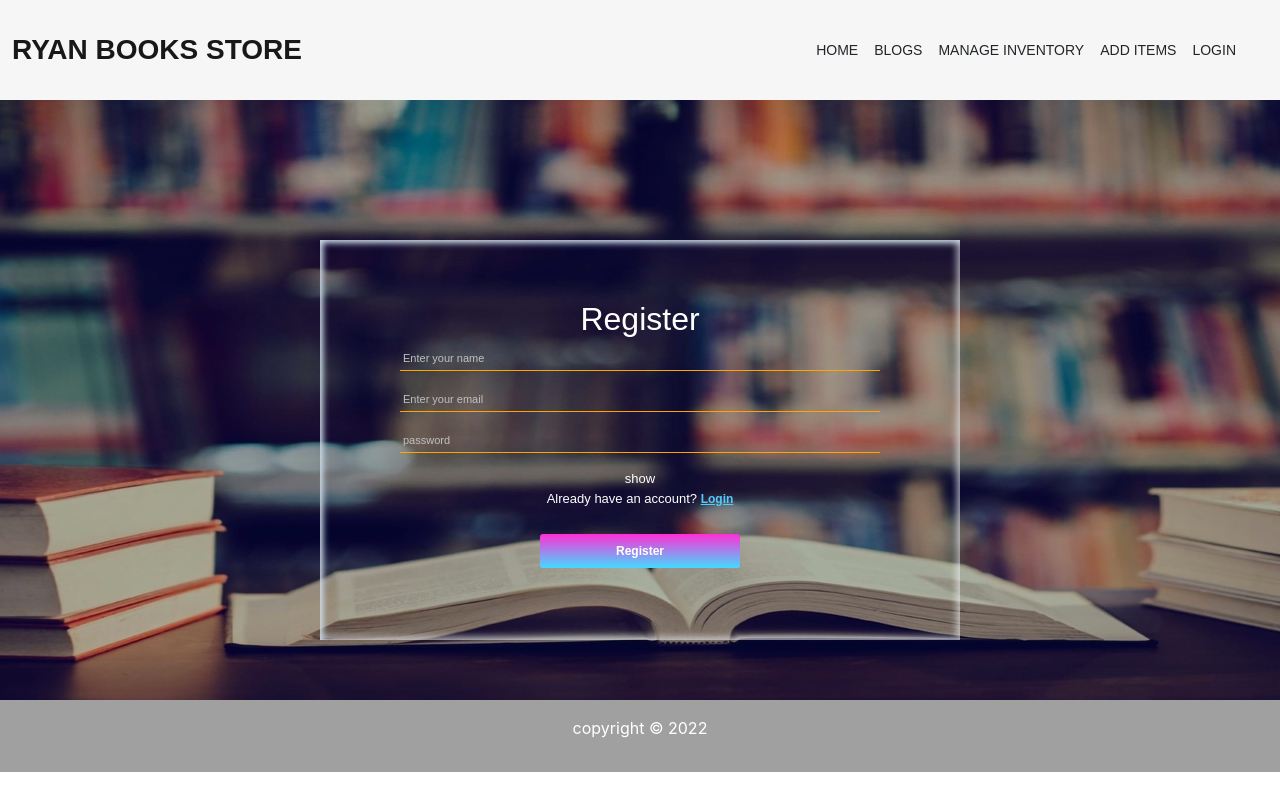
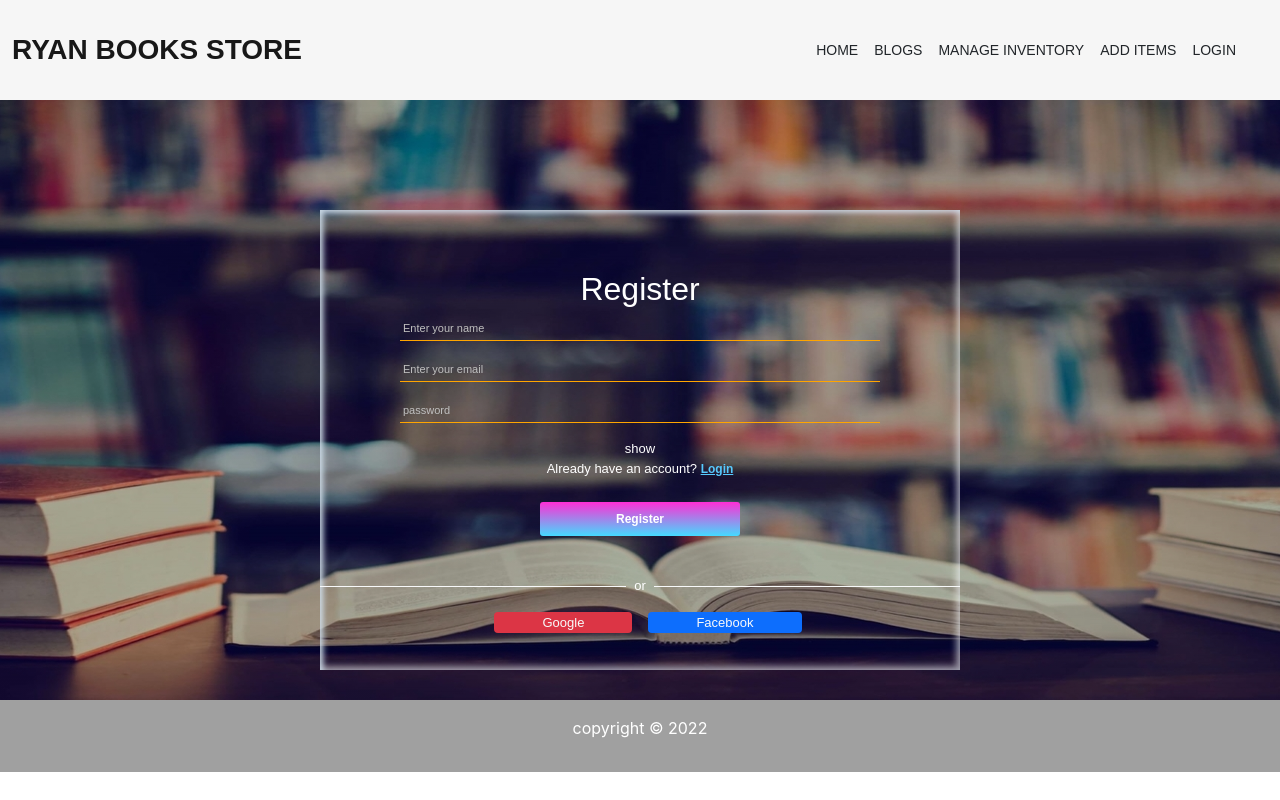
Before and after one commit to CodeWithShamim/Ryan-books-store-client-side, a React (Create React App) app: page /signup in a window 1280 px wide. Built offline with nearby package versions, Linux system fonts and the light colour scheme.

Commit message:
social login & email pass login added

```diff
--- a/package.json
+++ b/package.json
@@ -12,6 +12,7 @@
         "react-bootstrap": "^2.3.1",
         "react-dom": "^18.1.0",
         "react-firebase-hooks": "^5.0.3",
+        "react-icons": "^4.3.1",
         "react-router-dom": "^6.3.0",
         "react-scripts": "5.0.1",
         "react-toastify": "^8.2.0",
--- a/src/App.js
+++ b/src/App.js
@@ -39,7 +39,7 @@ function App() {
       </Routes>
       <Footer></Footer>
       {/* ==========react toastify========= */}
-      <ToastContainer></ToastContainer>
+      <ToastContainer />
     </div>
   );
 }
--- a/src/components/Login/LoginForm/LoginForm.css
+++ b/src/components/Login/LoginForm/LoginForm.css
@@ -5,7 +5,7 @@
     background-repeat: no-repeat;
     background-size: cover;
     background-position: center;
-    padding: 100px 0px;
+    padding: 70px 0px;
     font-size: 13px;
     font-weight: 500;
     color: #fff;
@@ -60,12 +60,12 @@
     background: linear-gradient(#ff2ed5, rgb(68, 218, 255)) !important;
     border: 0 !important;
     width: 200px;
-    margin: 10px auto;
+    margin: 8px auto;
     padding: 8px 0px !important;
     border-radius: 3px;
     color: var(--white);
     font-weight: 900;
-    transition: 1.2s linear;
+    transition: 0.8s linear;
 }
 
 .submit-btn:hover {
--- a/src/components/Login/LoginForm/LoginForm.js
+++ b/src/components/Login/LoginForm/LoginForm.js
@@ -1,5 +1,6 @@
 import React, { useState } from "react";
 import { Link } from "react-router-dom";
+import SocialLogin from "../../Shared/SocialLogin";
 import "./LoginForm.css";
 
 const LoginForm = () => {
@@ -47,6 +48,8 @@ const LoginForm = () => {
             <Link to="/reset-password">Forgot your password?</Link>
           </p>
         </form>
+        {/* Social login  */}
+        <SocialLogin></SocialLogin>
       </div>
     </div>
   );
--- a/src/components/Login/SignupForm/SignupForm.js
+++ b/src/components/Login/SignupForm/SignupForm.js
@@ -1,16 +1,45 @@
 import React, { useState } from "react";
-import { Link } from "react-router-dom";
+import { Link, useNavigate } from "react-router-dom";
+import SocialLogin from "../../Shared/SocialLogin";
+import { useCreateUserWithEmailAndPassword } from "react-firebase-hooks/auth";
+import auth from "../../../firebase.init";
+import Loading from "../../Shared/Loading/Loading";
 
 const SignupForm = () => {
   const [show, setShow] = useState(false);
+  const [createUserWithEmailAndPassword, user, loading, error] =
+    useCreateUserWithEmailAndPassword(auth);
+  const navigate = useNavigate();
 
-  const handleRegister = (e) => {
-    e.preventDefault();
-  };
-
+  // password showing toggle
   const handleShowPass = () => {
     setShow(!show);
   };
+
+  // handle sign up
+  const handleRegister = (e) => {
+    e.preventDefault();
+    const name = e.target.name.value;
+    const email = e.target.email.value;
+    const password = e.target.password.value;
+    // console.log(name, email, password);
+    createUserWithEmailAndPassword(email, password);
+  };
+
+  // get user
+  if (user) {
+    navigate("/");
+  }
+  // get loading
+  if (loading) {
+    return <Loading></Loading>;
+  }
+
+  // get error
+  let errorMessage;
+  if (error) {
+    errorMessage = error?.code;
+  }
 
   return (
     <div className="main-container">
@@ -54,6 +83,10 @@ const SignupForm = () => {
           </p>
           <input className="submit-btn" type="submit" value="Register" />
         </form>
+        {/* show error message  */}
+        <p className="text-warning">{errorMessage}</p>
+        {/* Social login  */}
+        <SocialLogin></SocialLogin>
       </div>
     </div>
   );
--- /dev/null
+++ b/src/components/Shared/Loading/Loading.js
@@ -0,0 +1,12 @@
+import React from "react";
+import "./Loading.css";
+
+const Loading = () => {
+  return (
+    <div style={{ minHeight: "80vh" }}>
+      <h5>Loading....</h5>
+    </div>
+  );
+};
+
+export default Loading;
--- /dev/null
+++ b/src/components/Shared/SocialLogin.js
@@ -0,0 +1,68 @@
+import {
+  useSignInWithFacebook,
+  useSignInWithGoogle,
+} from "react-firebase-hooks/auth";
+import { useNavigate } from "react-router-dom";
+// import { toast } from "react-toastify";
+import auth from "../../firebase.init";
+import Loading from "./Loading/Loading";
+
+const SocialLogin = () => {
+  const [signInWithGoogle, googleUser, googleLoading, googleError] =
+    useSignInWithGoogle(auth);
+  const [signInWithFacebook, facebookUser, facebookLoading, facebookError] =
+    useSignInWithFacebook(auth);
+  const navigate = useNavigate();
+
+  //   get user
+  if (googleUser || facebookUser) {
+    // toast("Wow, account created successful");
+    navigate("/");
+  }
+  //   get loading
+  if (googleLoading || facebookLoading) {
+    return <Loading></Loading>;
+  }
+  //   get error
+  let error;
+  if (googleError || facebookError) {
+    error = googleError?.code || facebookError?.code;
+  }
+
+  // google & facebook login
+  const handleGoogleLogin = () => {
+    signInWithGoogle();
+  };
+  const handleFacebookLogin = () => {
+    signInWithFacebook();
+  };
+
+  return (
+    <div>
+      {/* set error  */}
+      <p className="text-warning">{error}</p>
+
+      <div className="d-flex align-items-center justify-content-center">
+        <div className="bg-light w-100" style={{ height: "1px" }}></div>
+        <p className="px-2 mt-3">or</p>
+        <div className="bg-light w-100" style={{ height: "1px" }}></div>
+      </div>
+
+      {/* google & facebook login  */}
+      <button
+        className="bg-danger border-0 text-light mx-3 px-5 rounded"
+        onClick={handleGoogleLogin}
+      >
+        Google
+      </button>
+      <button
+        className="bg-primary border-0 text-light px-5 rounded"
+        onClick={handleFacebookLogin}
+      >
+        Facebook
+      </button>
+    </div>
+  );
+};
+
+export default SocialLogin;
```
Also changed, not shown: src/components/Shared/Loading/Loading.css (added), 1 other file (tests, documents, lock files or other folders).
